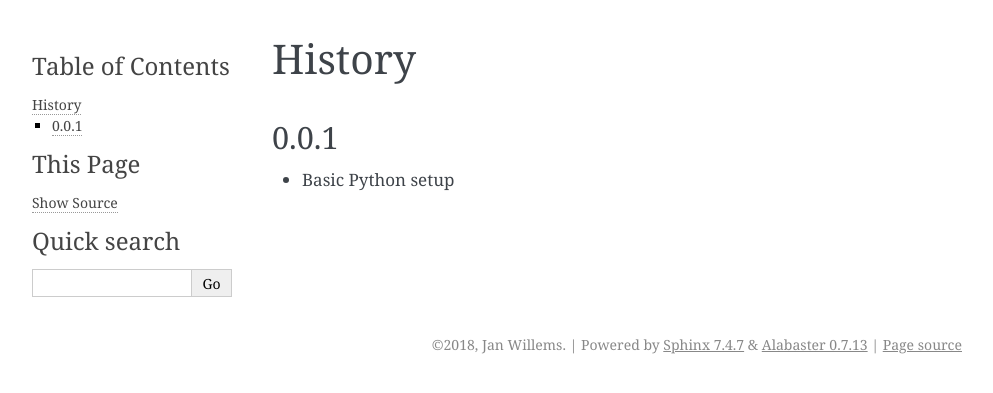
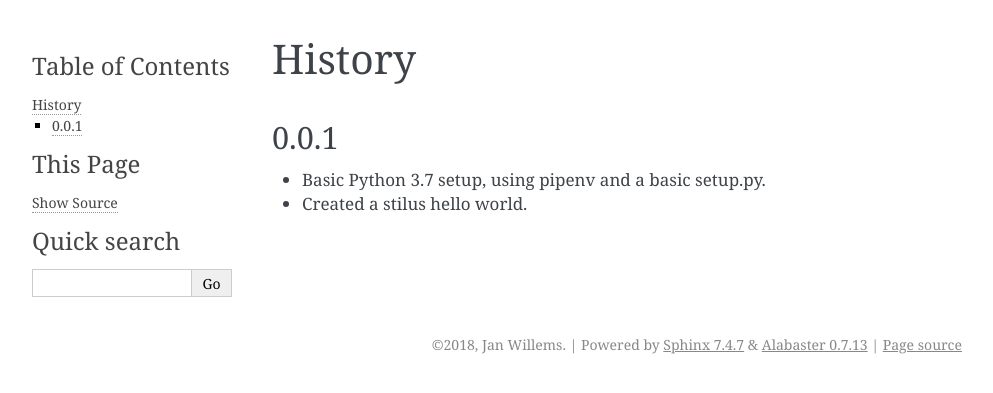
Before and after one commit to jw/stilus, a Sphinx documentation site: the page built from docs/history.md, in a window 1280 px wide. Shown: the top 393 px of the page, without its empty margins (148-1141 px from the left). Built offline with Sphinx 7.4.7, drawn with Linux system fonts in a browser that asks for light colours.

Commit message:
Added 0.0.1 history.

```diff
--- a/docs/history.md
+++ b/docs/history.md
@@ -2,4 +2,5 @@
 
 ### 0.0.1
 
- - Basic Python setup
+ - Basic Python 3.7 setup, using pipenv and a basic setup.py.
+ - Created a stilus hello world.
```
